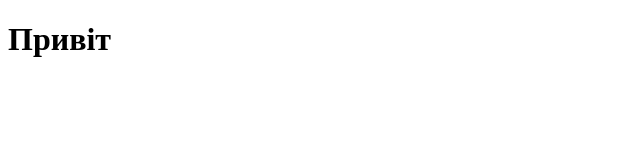
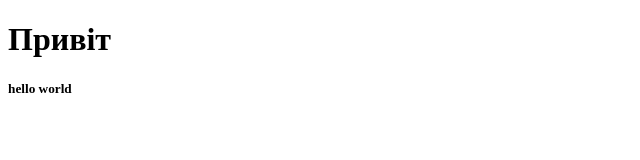
Before and after one commit to OksanaLysynchuk/oksanalysynchuk1, a plain HTML site: page index.html in a window 1280 px wide. Shown: the full height of the page, 0-640 px from the left. Drawn offline with Linux system fonts and the light colour scheme.

Commit message:
index.html

```diff
--- a/index.html
+++ b/index.html
@@ -7,5 +7,6 @@
 </head>
 <body>
     <h1>Привіт</h1>
+    <h5>hello world</h5>
 </body>
 </html>
```
